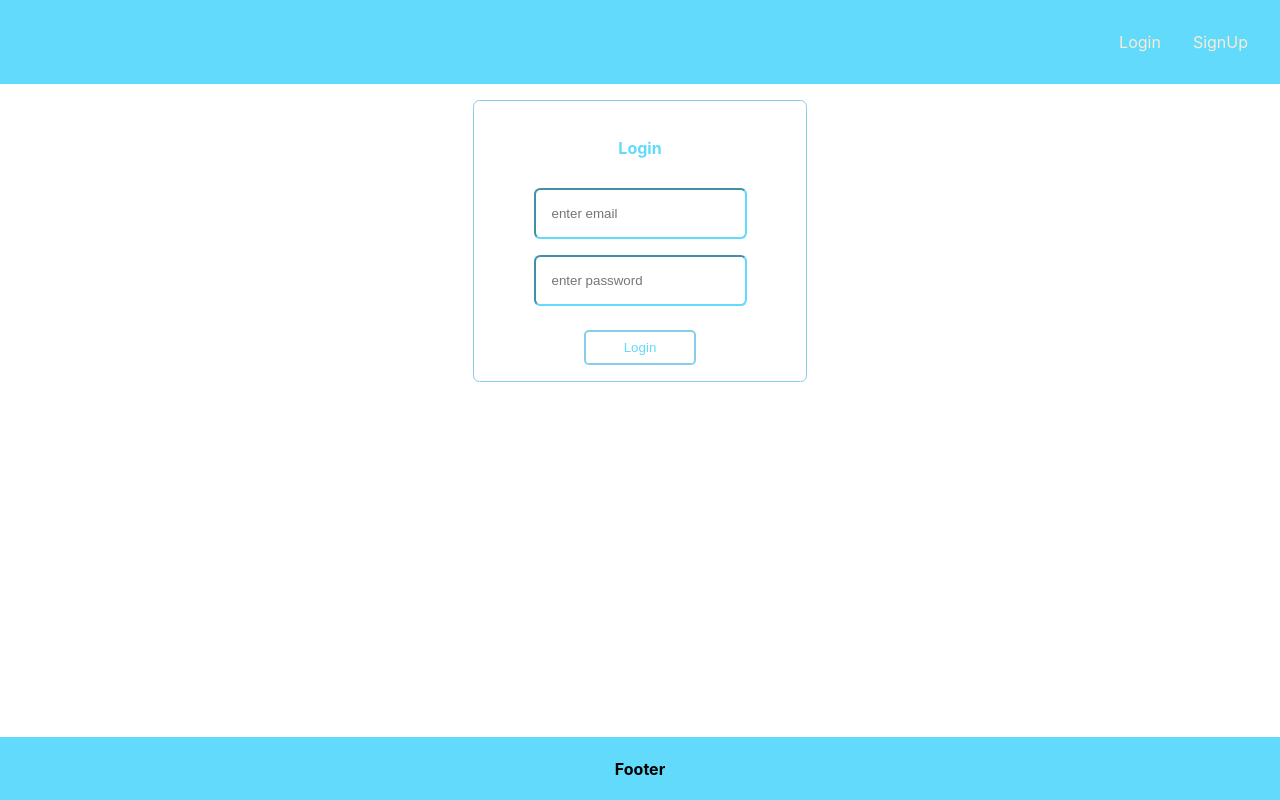
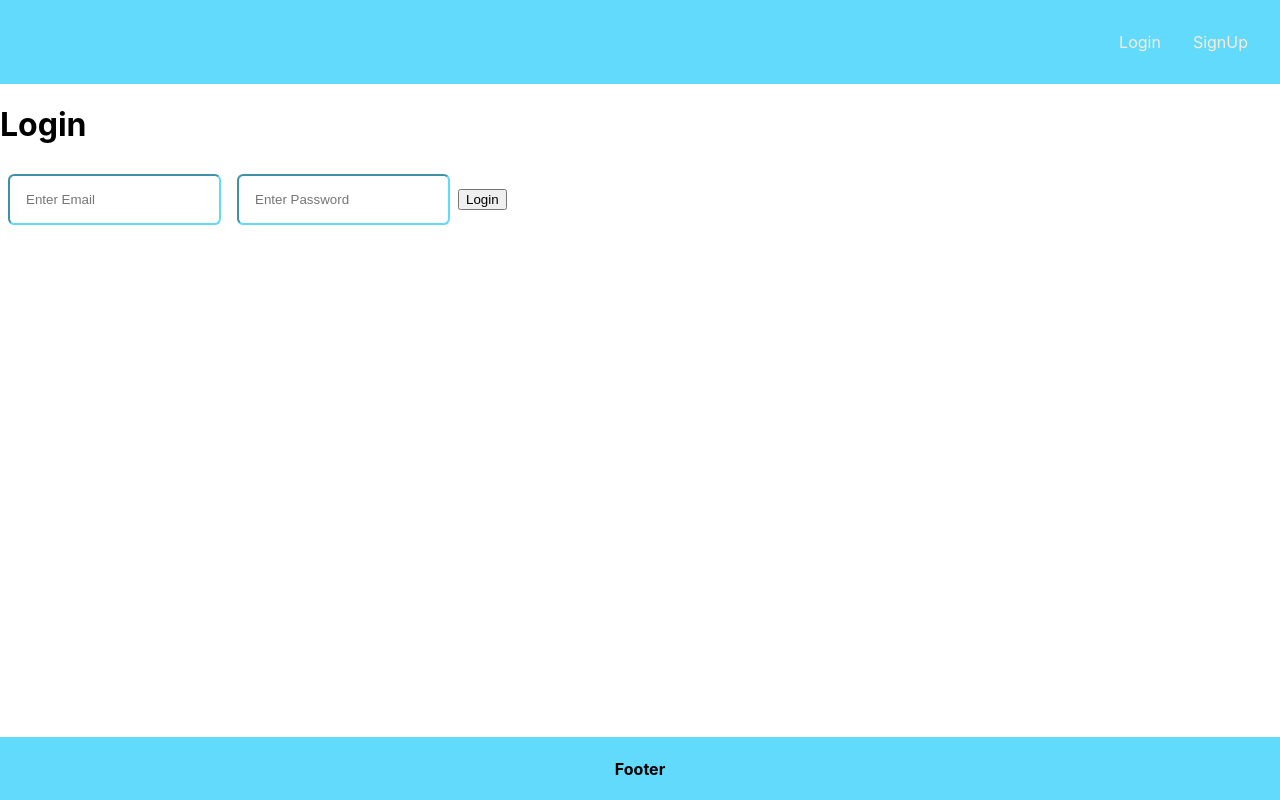
Before and after one commit to NikhilNaroliya/e-com, a React (Create React App) app in the folder frontEnd/: page /login in a window 1280 px wide. Built offline with nearby package versions, Linux system fonts and the light colour scheme.

Commit message:
added jwt tokken ,refactored code

```diff
--- a/frontEnd/src/App.css
+++ b/frontEnd/src/App.css
@@ -49,6 +49,25 @@
   margin: 0.5rem;
   border-color: #61dafb;
   border-radius: 0.4rem;
+}
+#delete-btn{
+  border: 1px solid red;
+  color: red;
+  background-color: white;
+  border-radius: 0.3rem;
+  padding: 0.2rem;
+  cursor: pointer;
+}
+#update-link{
+  text-decoration: none;
+
+  border: 1px solid #61dafb ;
+  margin: 0.5rem;
+  border-radius: 0.3rem;
+  font-size: small;
+  color: #61dafb;
+  padding: 0.1rem;
+
 }
 #signup-btn{
   cursor: pointer;
--- a/frontEnd/src/comonents/Login.js
+++ b/frontEnd/src/comonents/Login.js
@@ -1,66 +1,47 @@
-import React, { useEffect, useState } from "react";
-import { useNavigate } from "react-router-dom";
+import React, { useEffect } from 'react'
+import { useNavigate } from 'react-router-dom'
+const Login = () => {
 
- const Login=()=>{
+    const [email, setEmail] = React.useState('');
+    const [password, setPassword] = React.useState('');
+    const navigate = useNavigate();
 
-    let [email,setEmail]=useState("");
-    let[password,setPassword]=useState("")
+    useEffect(() => {
+        const auth = localStorage.getItem('user');
+        if (auth) {
+            navigate("/")
+        }
+    }, [])
 
-    const navigate=useNavigate()
-
-    useEffect(()=>{
-        const auth=localStorage.getItem('user')
-        if(auth)
-        {
-            navigate('/')
-        }
-    })
-
-
-
-    const collectData= async()=>{
-        console.log(email,password)
-        console.log('function called')
-
-        let result=await fetch('http://localhost:4500/login',{
-            method:'post',
-            mode:'cors',
-            body:JSON.stringify({email,password}),
-
-            headers:{
-                'Content-Type':'application/json'
-            },
-
+    const handleLogin = async () => {
+        let result = await fetch("http://localhost:4500/login", {
+            method: 'post',
+            body: JSON.stringify({ email, password }),
+            headers: {
+                'Content-Type': 'application/json'
+            }
         });
-
-        result=await result.json()
-        console.log('result is'+{...result})
-
-
-
-        if(result.name)
-        {
-            localStorage.setItem('user',JSON.stringify(result))
-            navigate('/')
-        }
-        else
-        {
-            alert('Enter correct fields')
+        result = await result.json();
+        console.warn(result)
+        if (result.auth) {
+            localStorage.setItem('user', JSON.stringify(result.user));
+            localStorage.setItem('token', JSON.stringify(result.auth));
+            navigate("/")
+        } else {
+            alert("Please enter connect details")
         }
     }
-    // collectData()
 
-    return(
-        <div className="register">
-            <h4 id="h4-register">Login</h4>
-
-
-            <input className="inputBox"  value={email} onChange={(e)=>setEmail(e.target.value)} type="text" placeholder="enter email" />
-
-            <input  value={password} onChange={(e)=>setPassword(e.target.value)}  className="inputBox" type="password" placeholder="enter password " />
-            <button onClick={()=>collectData()} id="signup-btn" >Login</button>
+    return (
+        <div className='login'>
+            <h1>Login</h1>
+            <input type="text" className="inputBox" placeholder='Enter Email'
+                onChange={(e) => setEmail(e.target.value)} value={email} />
+            <input type="password" className="inputBox" placeholder='Enter Password'
+                onChange={(e) => setPassword(e.target.value)} value={password} />
+            <button onClick={handleLogin} className="appButton" type="button">Login</button>
         </div>
     )
+}
 
- }
- export default Login
+export default Login
--- a/frontEnd/src/comonents/Nav.js
+++ b/frontEnd/src/comonents/Nav.js
@@ -23,11 +23,11 @@ const Nav = () => {
             Add Product
           </Link>
         </li>
-        <li>
+        {/* <li>
           <Link className="nav-link" to="/update">
             Update Product
           </Link>
-        </li>
+        </li> */}
         <li></li>
         <li></li>
         <li>
--- a/frontEnd/src/comonents/ProductList.js
+++ b/frontEnd/src/comonents/ProductList.js
@@ -64,8 +64,8 @@ const ProductList = () => {
                         <li>{item.price}</li>
                         <li>{item.category}</li>
                         <li>
-                            <button onClick={() => deleteProduct(item._id)}>Delete</button>
-                            <Link to={"/update/"+item._id} >Update </Link>
+                            <button id='delete-btn'  onClick={() => deleteProduct(item._id)}>Delete</button>
+                            <Link id='update-link' to={"/update/"+item._id} >Update </Link>
                             </li>
 
                     </ul>
--- a/frontEnd/src/comonents/SignUp.js
+++ b/frontEnd/src/comonents/SignUp.js
@@ -1,5 +1,5 @@
 import React, { useEffect, useState } from "react";
-import { useNavigate } from "react-router-dom";
+import { json, useNavigate } from "react-router-dom";
 
  const SignUp=()=>{
 
@@ -39,7 +39,7 @@ import { useNavigate } from "react-router-dom";
         console.log('result is'+{...result})
 
          localStorage.setItem('user',JSON.stringify(result))
-
+           localStorage.setItem('token',JSON.stringify(result.auth))
         if(result)
         {
             navigate('/')
--- a/frontEnd/src/comonents/UpdateProduct.js
+++ b/frontEnd/src/comonents/UpdateProduct.js
@@ -40,8 +40,8 @@ const UpdateProduct = () => {
     }
 
     return (
-        <div className='product register '>
-            <h1 style={{color:"skyblue"}}>Update Product</h1>
+        <div className='product register'>
+            <h1 style={{color:"#61dafb"}}>Update Product</h1>
             <input type="text" placeholder='Enter product name' className='inputBox'
                 value={name} onChange={(e) => { setName(e.target.value) }}
             />
```
Also changed, not shown: 1 other file (tests, documents, lock files or other folders).
